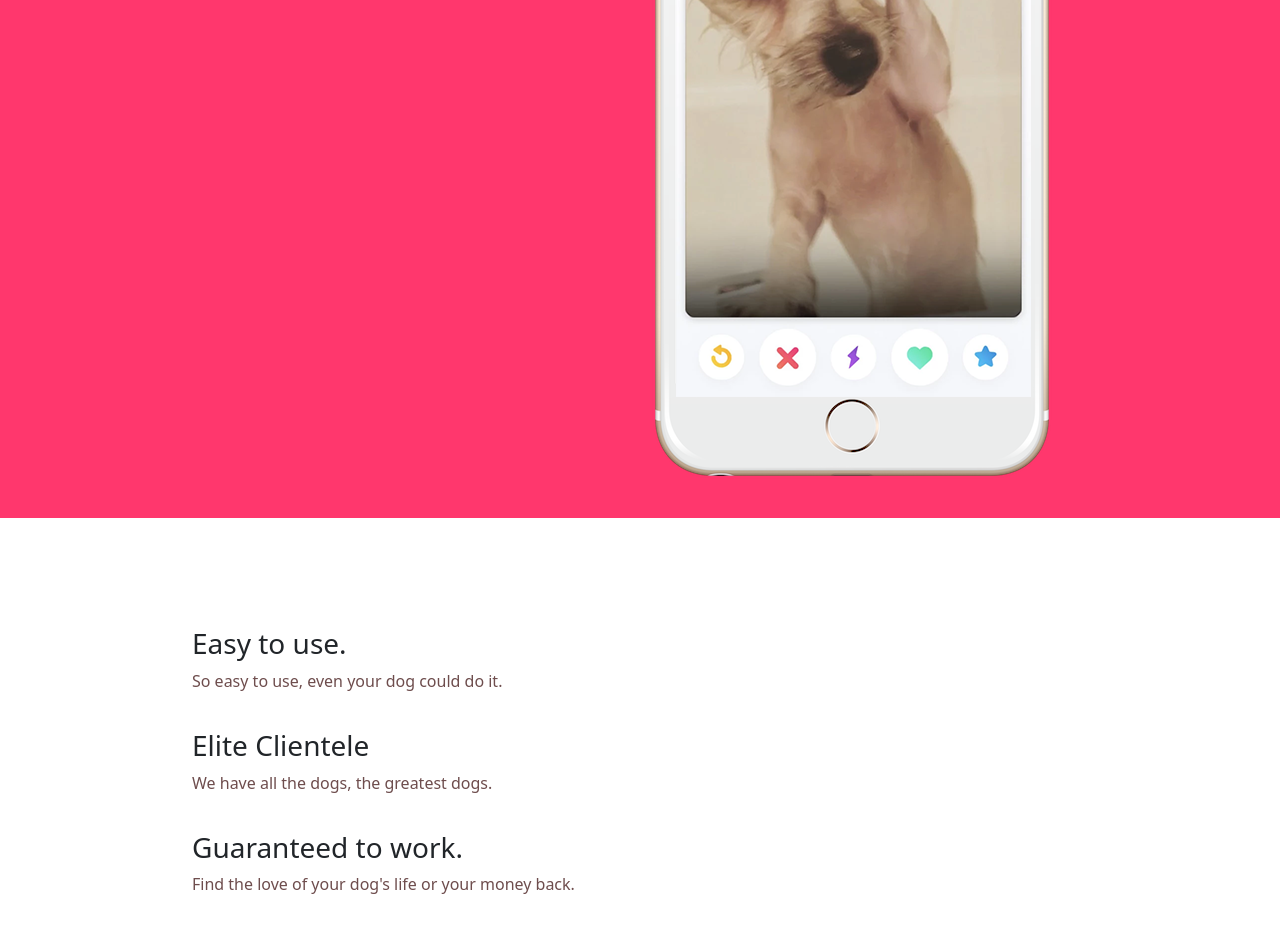
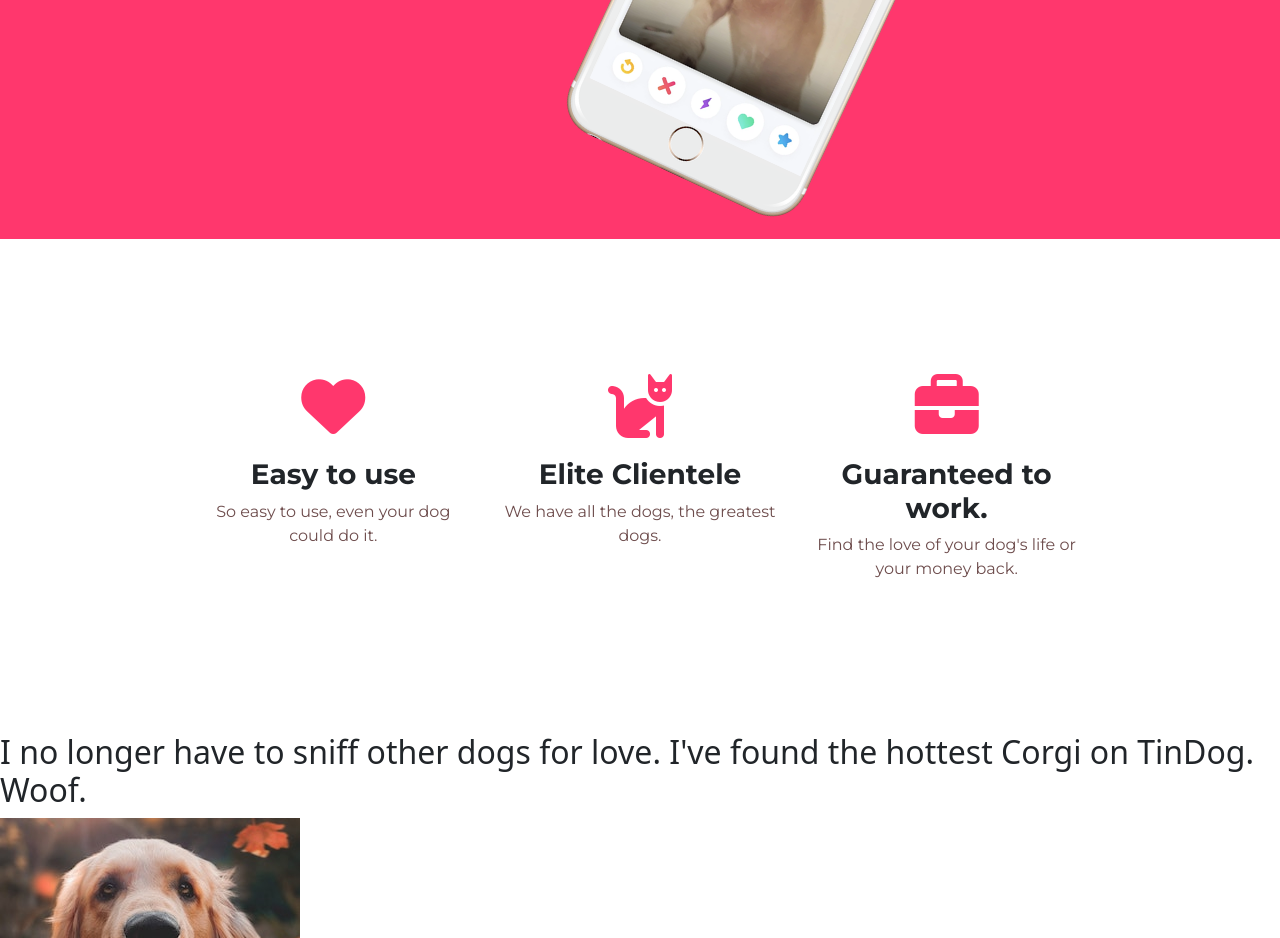
Before and after one commit to akmadan/tindog-html-css, a plain HTML site: page tindog/index.html in a window 1280 px wide. Shown: the part 422-1360 px from the top of the page. Drawn offline with nearby package versions, Linux system fonts and the light colour scheme.

Commit message:
features

```diff
--- a/tindog/index.html
+++ b/tindog/index.html
@@ -21,9 +21,14 @@
 
 
     <!-- Fonts -->
-    <link rel="preconnect" href="https://fonts.googleapis.com">
-<link rel="preconnect" href="https://fonts.gstatic.com" crossorigin>
-<link href="https://fonts.googleapis.com/css2?family=Montserrat:wght@600&family=Ubuntu:wght@300&display=swap" rel="stylesheet">
+    <style>
+      @import url('https://fonts.googleapis.com/css2?family=Montserrat:wght@400;700;900&family=Ubuntu:wght@500&display=swap');
+
+     h3{
+      font-weight: 700;
+
+     }
+     </style>
 
 <!-- Font Awesome -->
 <script src="https://kit.fontawesome.com/b7be64d880.js" crossorigin="anonymous"></script>
@@ -51,8 +56,8 @@
 
       <div class="row">
 
-        <div class="col-lg-6">
-          <h1>Meet new and interesting dogs
+        <div class="heading-area col-lg-6">
+          <h1 style="font-weight: 900; ">Meet new and interesting dogs
             nearby.</h1>
                <button type="button" class="btn btn-dark btn-lg"><i class="fa-brands fa-apple"></i> Download</
             button>
@@ -62,7 +67,7 @@
         </div>
 
         <div class="col-lg-6">
-          <img src="images/iphone6.png"
+          <img class="mobile-ss" src="images/iphone6.png"
       alt="iphone-mockup" />
         </div>
 
@@ -77,14 +82,31 @@
     <!-- Features -->
 
     <section id="features">
-      <h3>Easy to use.</h3>
+      <div class="row">
+
+      <!-- <div class="feature-item col-lg-4">
+        <i class="fa-solid fa-box-heart"></i>
+        <h3>Easy to use.</h3>
+        <p>So easy to use, even your dog could do it.</p>
+      </div> -->
+      <div class="feature-item col-lg-4">
+        <i class="icon fas fa-heart fa-4x"></i>
+      <h3>Easy to use</h3>
       <p>So easy to use, even your dog could do it.</p>
+      </div>
 
+      <div class="feature-item col-lg-4">
+        <i class="icon fas fa-cat fa-4x"></i>
       <h3>Elite Clientele</h3>
       <p>We have all the dogs, the greatest dogs.</p>
+      </div>
 
+      <div class="feature-item col-lg-4">
+        <i class="icon fas fa-briefcase fa-4x"></i>
       <h3>Guaranteed to work.</h3>
       <p>Find the love of your dog's life or your money back.</p>
+      </div>
+    </div>
     </section>
 
     <!-- Testimonials -->
```
